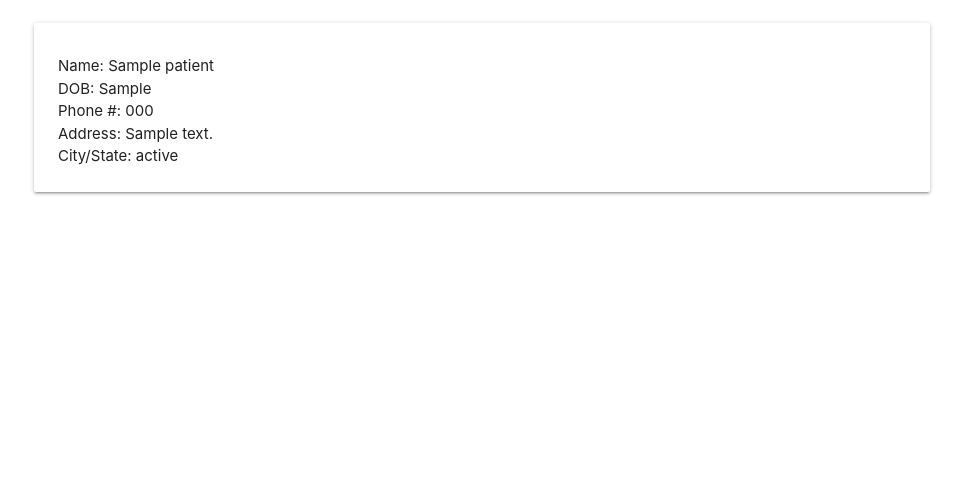
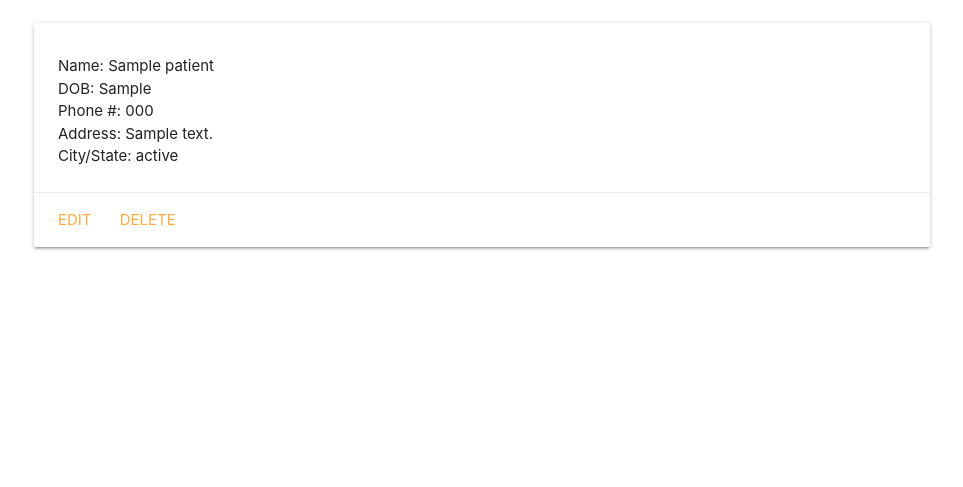
Before and after one commit to aikinjess/covidvaccines, a Django app: page /patients/1/ in a window 1280 px wide. Shown: the part 177-664 px from the top of the page, without its empty margins (158-1121 px from the left). Run offline with Django 3.2, Linux system fonts and the light colour scheme; tables that the repository leaves empty hold one stand-in row (values such as "Sample post").

Commit message:
create/update

```diff
--- a/main_app/models.py
+++ b/main_app/models.py
@@ -1,4 +1,5 @@
 from django.db import models
+from django.urls import reverse
 
 class Patient(models.Model):
   name = models.CharField(max_length=100)
@@ -6,3 +7,10 @@ class Patient(models.Model):
   phoneNo = models.TextField(max_length=250)
   address = models.TextField(max_length=250)
   cityState = models.TextField(max_length=250)
+
+  def __str__(self):
+    return self.name
+
+  # Add this method
+  def get_absolute_url(self):
+    return reverse('detail', kwargs={'patient_id': self.id})
--- a/main_app/templates/patients/detail.html
+++ b/main_app/templates/patients/detail.html
@@ -12,6 +12,10 @@
       <p>Address: {{ patient.address }}</p>
       <p>City/State: {{ patient.cityState }}</p>
   </div>
+  <div class="card-action">
+    <a href="{% url 'patients_update' patient.id %}">Edit</a>
+    <a href="{% url 'patients_delete' patient.id %}">Delete</a>
+  </div>
 </div>
 
 {% endblock %}
--- a/main_app/urls.py
+++ b/main_app/urls.py
@@ -8,4 +8,6 @@ urlpatterns = [
   path('patients/', views.patients_index, name='index'),
   path('patients/<int:patient_id>/', views.patients_detail, name='detail'),
   path('patients/create/', views.PatientCreate.as_view(), name='patients_create'),
+  path('patients/<int:pk>/update/', views.PatientUpdate.as_view(), name='patients_update'),
+  path('patients/<int:pk>/delete/', views.PatientDelete.as_view(), name='patients_delete'),
 ]
--- a/main_app/views.py
+++ b/main_app/views.py
@@ -1,6 +1,7 @@
 from django.shortcuts import render
 from django.views.generic.edit import CreateView
 from .models import Patient
+from django.views.generic.edit import CreateView, UpdateView, DeleteView
 # Create your views here.
 
 def home(request):
@@ -20,3 +21,13 @@ def patients_detail(request, patient_id):
 class PatientCreate(CreateView):
   model = Patient
   fields = '__all__'
+  success_url = '/patients/'
+
+class PatientUpdate(UpdateView):
+  model = Patient
+  # Let's disallow the renaming of a cat by excluding the name field!
+  fields = ['name', 'dob', 'phoneNo', 'address', 'cityState']
+
+class PatientDelete(DeleteView):
+  model = Patient
+  success_url = '/patients/'
```
